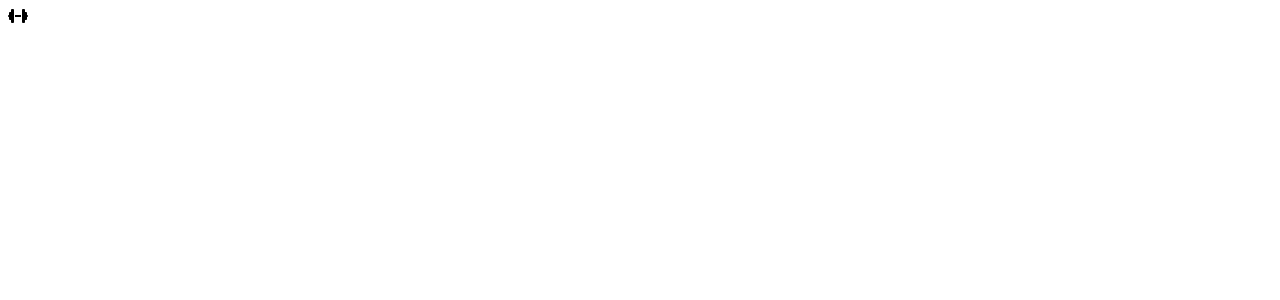
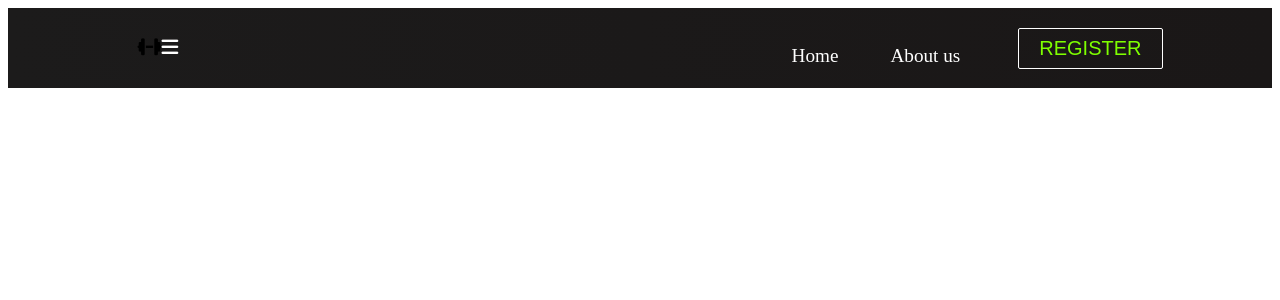
Before and after one commit to gferrari18/ReactApp, a React (Create React App) app in the folder reactapp/: page / in a window 1280 px wide. Shown: the top 300 px of the page. Built offline with nearby package versions, Linux system fonts and the light colour scheme.

Commit message:
Buttons made

```diff
--- /dev/null
+++ b/reactapp/src/Components/Button.js
@@ -0,0 +1,31 @@
+import React from "react";
+import "./button.css";
+import { Link } from "react-router-dom";
+
+const STYLES = ["btn--primary", "btn--outline"];
+const SIZES = ["btn--medium", "btn--large"];
+
+export const Button = ({
+  children,
+  type,
+  onClick,
+  buttonStyle,
+  buttonSize,
+}) => {
+  const checkButtonStyle = STYLES.includes(buttonStyle)
+    ? buttonStyle
+    : STYLES[0];
+  const checkButtonSize = SIZES.includes(buttonSize) ? buttonSize : SIZES[0];
+
+  return (
+    <Link to="/sign-up" className="btn-mobile">
+      <button
+        className={`btn ${checkButtonStyle} ${checkButtonSize}`}
+        onClick={onClick}
+        type={type}
+      >
+        {children}
+      </button>
+    </Link>
+  );
+};
--- a/reactapp/src/Components/Navbar.css
+++ b/reactapp/src/Components/Navbar.css
@@ -0,0 +1,158 @@
+.navbar {
+    background: linear-gradient(90deg, rgb(28, 27, 27) 0%, rgb(26, 23, 23) 100%);
+    height: 80px;
+    display: flex;
+    justify-content: center;
+    align-items: center;
+    font-size: 1.2rem;
+    position: sticky;
+    top: 0;
+    z-index: 999;
+  }
+
+  .navbar-container {
+    display: flex;
+    justify-content: center;
+    align-items: center;
+    height: 80px;
+    max-width: 1500px;
+  }
+
+  .navbar-logo {
+    color: #fff;
+    justify-self: start;
+    margin-left: 20px;
+    cursor: pointer;
+    text-decoration: none;
+    font-size: 2rem;
+    display: flex;
+    align-items: center;
+  }
+
+  .fa-typo3 {
+    margin-left: 0.5rem;
+    font-size: 1.8rem;
+  }
+
+  .nav-menu {
+    display: grid;
+    grid-template-columns: repeat(4, auto);
+    grid-gap: 10px;
+    list-style: none;
+    text-align: center;
+    width: 60vw;
+    justify-content: end;
+    margin-right: 2rem;
+  }
+
+  .nav-item {
+    height: 80px;
+  }
+
+  .nav-links {
+    color: #fff;
+    display: flex;
+    align-items: center;
+    text-decoration: none;
+    padding: 0.5rem 1rem;
+    height: 100%;
+  }
+
+  .nav-links:hover {
+    border-bottom: 4px solid #fff;
+    transition: all 0.2s ease-out;
+  }
+
+  .fa-bars {
+    color: #fff;
+  }
+
+  .nav-links-mobile {
+    display: none;
+  }
+
+  .menu-icon {
+    display: none;
+  }
+
+  @media screen and (max-width: 960px) {
+    .NavbarItems {
+      position: relative;
+    }
+
+    .nav-menu {
+      display: flex;
+      flex-direction: column;
+      width: 100%;
+      height: 90vh;
+      position: absolute;
+      top: 80px;
+      left: -100%;
+      opacity: 1;
+      transition: all 0.5s ease;
+    }
+
+    .nav-menu.active {
+      background: #242222;
+      left: 0;
+      opacity: 1;
+      transition: all 0.5s ease;
+      z-index: 1;
+    }
+
+    .nav-links {
+      text-align: center;
+      padding: 2rem;
+      width: 100%;
+      display: table;
+    }
+
+    .nav-links:hover {
+      background-color: #fff;
+      color: #242424;
+      border-radius: 0;
+    }
+
+    .navbar-logo {
+      position: absolute;
+      top: 0;
+      left: 0;
+      transform: translate(25%, 50%);
+    }
+
+    .menu-icon {
+      display: block;
+      position: absolute;
+      top: 0;
+      right: 0;
+      transform: translate(-100%, 60%);
+      font-size: 1.8rem;
+      cursor: pointer;
+    }
+
+    .fa-times {
+      color: #fff;
+      font-size: 2rem;
+    }
+
+    .nav-links-mobile {
+      display: block;
+      text-align: center;
+      margin: 2rem auto;
+      border-radius: 4px;
+      width: 80%;
+      text-decoration: none;
+      font-size: 1.5rem;
+      background-color: transparent;
+      color: #fff;
+      padding: 14px 20px;
+      border: 1px solid #fff;
+      transition: all 0.3s ease-out;
+    }
+
+    .nav-links-mobile:hover {
+      background: #fff;
+      color: #242424;
+      transition: 250ms;
+    }
+  }
--- a/reactapp/src/Components/Navbar.js
+++ b/reactapp/src/Components/Navbar.js
@@ -1,17 +1,64 @@
-import  React, {useState} from 'react'
-import {Link} from 'react-router-dom'
+import React, { useState } from "react";
+import { Link } from "react-router-dom";
+import "./Navbar.css";
+import { Button } from ".//Button";
 
 function Navbar() {
-    return(
-        <>
-                <nav className='navbar'>
-                    <div className='navbar-container'>
-                        <Link to="/" className='navbar-logo'></Link>
-                        <i class="fa-solid fa-dumbbell" />
-                    </div>
-                </nav>
-        </>
-    )
+  const [click, setClick] = useState(false);
+  const [button, setButton] = useState(true);
+
+  const handleclick = () => setClick(!click);
+  const closeMobileMenu = () => setClick(false);
+
+  const showButton = () => {
+    if (window.innerWidth <= 960) {
+      setButton(false);
+    } else {
+      setButton(true);
+    }
+  };
+
+  window.addEventListener("resize", showButton);
+
+  return (
+    <>
+      <nav className="navbar">
+        <div className="navbar-container">
+          <Link to="/" className="navbar-logo"></Link>
+          <i class="fa-solid fa-dumbbell" />
+          <div classNname="menu-icon" onClick={handleclick}>
+            <i className={click ? "fas fa-times" : "fas fa-bars"}></i>
+          </div>
+          <ul className={click ? "nav-menu active" : "nav-menu"}>
+            <li className="nav-item">
+              <Link to="/" className="nav-links" onClick={closeMobileMenu}>
+                Home
+              </Link>
+            </li>
+            <li className="nav-item">
+              <Link
+                to="/register"
+                className="nav-links-mobile"
+                onClick={closeMobileMenu}
+              >
+                Register
+              </Link>
+            </li>
+            <li className="nav-item">
+              <Link
+                to="/products"
+                className="nav-links"
+                onClick={closeMobileMenu}
+              >
+                About us
+              </Link>
+            </li>
+          </ul>
+          {button && <Button buttonStyle="btn--outline">REGISTER</Button>}
+        </div>
+      </nav>
+    </>
+  );
 }
 
-export default Navbar
+export default Navbar;
--- /dev/null
+++ b/reactapp/src/Components/button.css
@@ -0,0 +1,42 @@
+:root {
+    --primary: #fff;
+}
+
+.btn {
+    padding: 8px 20px;
+    border-radius: 2px;
+    outline: none;
+    border: none;
+    cursor: pointer;
+}
+
+.btn--primary{
+    background-color: var(--primary);
+    color:darkslateblue;
+    border: 1px solid var(--primary)
+}
+
+.btn--outline{
+    background-color: transparent;
+    color:chartreuse;
+    padding: 8px 20px;
+    border: 1px solid var(--primary);
+    transition: all 0.3 ease-out;
+}
+
+.btn--medium {
+    padding: 8px 20px;
+    font-size: 20px;
+}
+
+.btn--large {
+    padding: 12px 26px;
+    font-size: 20px;
+}
+
+.btn--medium:hover,
+.btn--large:hover{
+    background:#fff;
+    color:darkslateblue;
+    transition: all 0.3 ease-out;
+}
```
